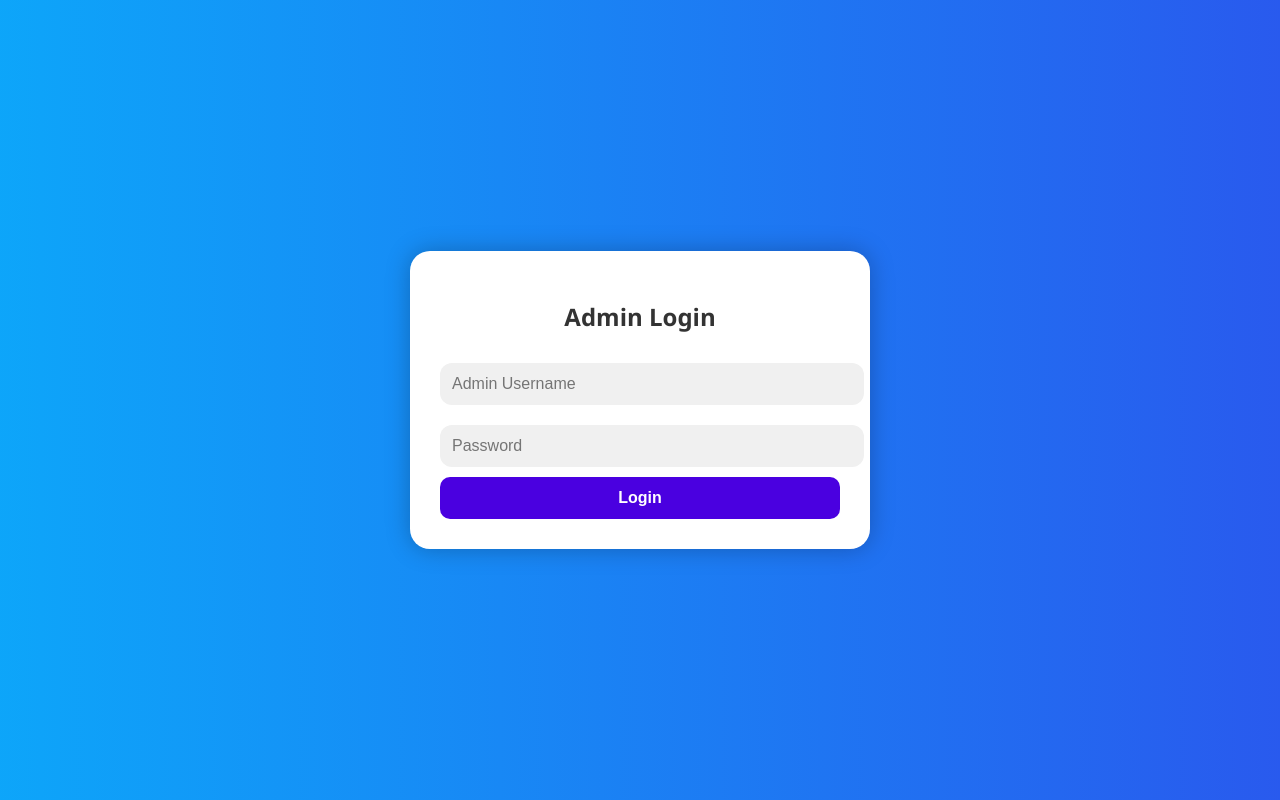
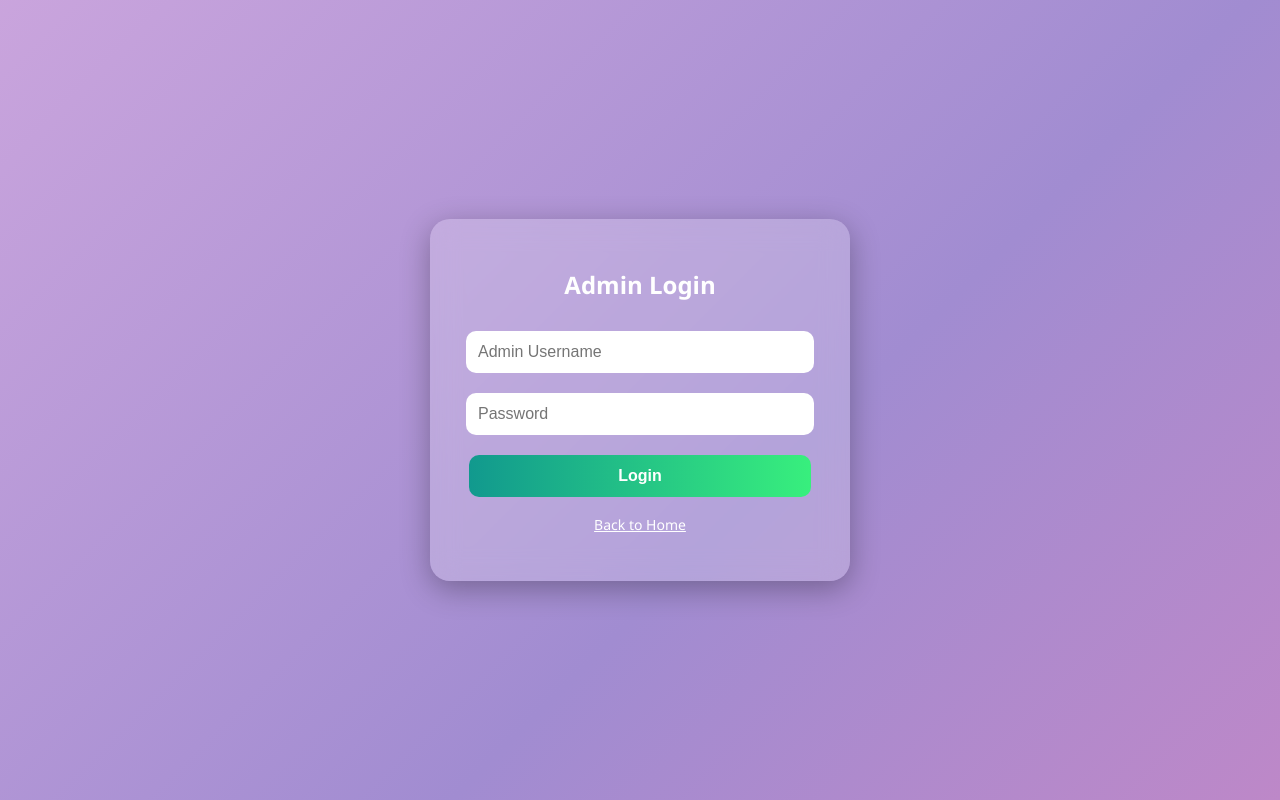
Before and after one commit to abdullahasad491326/SMS_Web_App, a Flask app: page /admin_login in a window 1280 px wide. Run offline with Flask 3, Linux system fonts and the light colour scheme.

Commit message:
Update admin_login.html

```diff
--- a/app/templates/admin_login.html
+++ b/app/templates/admin_login.html
@@ -8,91 +8,93 @@
     body {
       margin: 0;
       padding: 0;
-      background: linear-gradient(270deg, #f5576c, #4a00e0, #00c9ff, #92fe9d);
-      background-size: 800% 800%;
-      animation: gradientBG 10s ease infinite;
-      font-family: 'Segoe UI', Tahoma, Geneva, Verdana, sans-serif;
+      font-family: 'Segoe UI', sans-serif;
+      background: linear-gradient(-45deg, #ff758c, #ff7eb3, #a18cd1, #fbc2eb);
+      background-size: 400% 400%;
+      animation: gradient 8s ease infinite;
       display: flex;
       justify-content: center;
       align-items: center;
       height: 100vh;
+      color: white;
     }
 
-    @keyframes gradientBG {
-      0% { background-position: 0% 50%; }
-      50% { background-position: 100% 50%; }
-      100% { background-position: 0% 50%; }
+    @keyframes gradient {
+      0% {background-position: 0% 50%;}
+      50% {background-position: 100% 50%;}
+      100% {background-position: 0% 50%;}
     }
 
-    .login-box {
-      background: white;
+    .container {
+      background: rgba(255, 255, 255, 0.2);
+      backdrop-filter: blur(14px);
       padding: 30px;
       border-radius: 20px;
+      box-shadow: 0 8px 30px rgba(0,0,0,0.3);
       width: 90%;
-      max-width: 400px;
-      box-shadow: 0 0 25px rgba(0, 0, 0, 0.25);
-      animation: fadeIn 0.6s ease;
-    }
-
-    @keyframes fadeIn {
-      from { opacity: 0; transform: translateY(20px); }
-      to { opacity: 1; transform: translateY(0); }
+      max-width: 360px;
+      text-align: center;
     }
 
     h2 {
-      color: #333;
       margin-bottom: 20px;
-      text-align: center;
     }
 
     input {
-      width: 100%;
+      width: 90%;
       padding: 12px;
       margin: 10px 0;
-      border-radius: 12px;
+      border-radius: 10px;
       border: none;
-      background: #f0f0f0;
       font-size: 16px;
     }
 
     button {
-      width: 100%;
+      width: 95%;
       padding: 12px;
-      background: #4a00e0;
+      background: linear-gradient(to right, #11998e, #38ef7d);
+      border: none;
+      border-radius: 10px;
+      font-size: 16px;
+      font-weight: bold;
       color: white;
-      font-weight: bold;
-      font-size: 16px;
-      border-radius: 10px;
-      border: none;
       cursor: pointer;
+      margin-top: 10px;
+    }
+
+    button:hover {
+      transform: scale(1.05);
       transition: 0.3s ease;
     }
 
-    button:hover {
-      background: #3a00b0;
+    .flash {
+      background-color: rgba(0,0,0,0.3);
+      padding: 10px;
+      margin-bottom: 10px;
+      border-radius: 10px;
     }
 
-    .flash {
-      margin-top: 10px;
-      font-weight: bold;
-      color: red;
-      text-align: center;
+    a {
+      font-size: 14px;
+      color: #fff;
+      text-decoration: underline;
     }
   </style>
 </head>
 <body>
-  <div class="login-box">
+  <div class="container">
     <h2>Admin Login</h2>
     {% with messages = get_flashed_messages() %}
       {% if messages %}
         <div class="flash">{{ messages[0] }}</div>
       {% endif %}
     {% endwith %}
-    <form method="POST" action="/admin_login">
+    <form action="/admin_login" method="POST">
       <input type="text" name="username" placeholder="Admin Username" required />
       <input type="password" name="password" placeholder="Password" required />
       <button type="submit">Login</button>
     </form>
+    <p><a href="/">Back to Home</a></p>
   </div>
 </body>
 </html>
```
